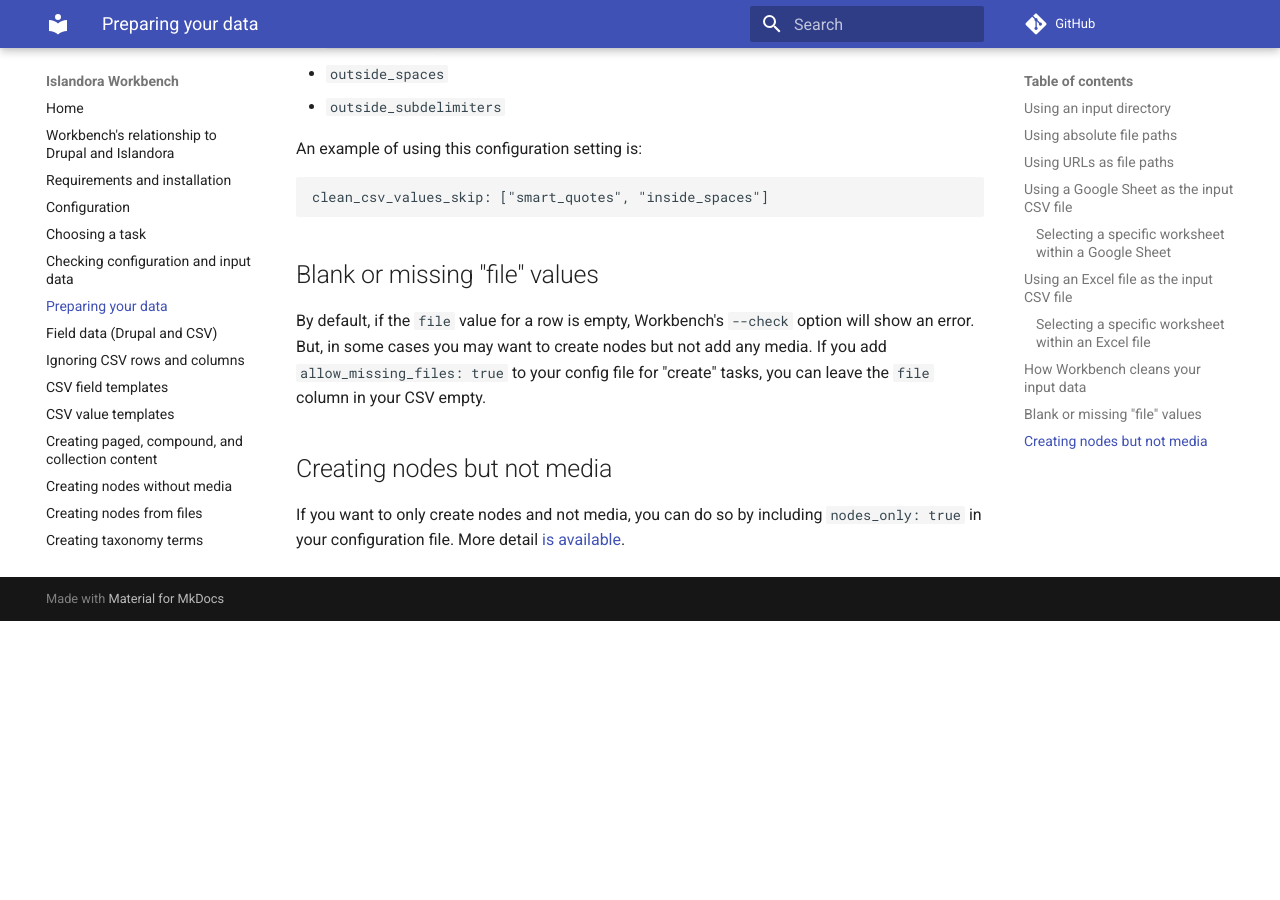
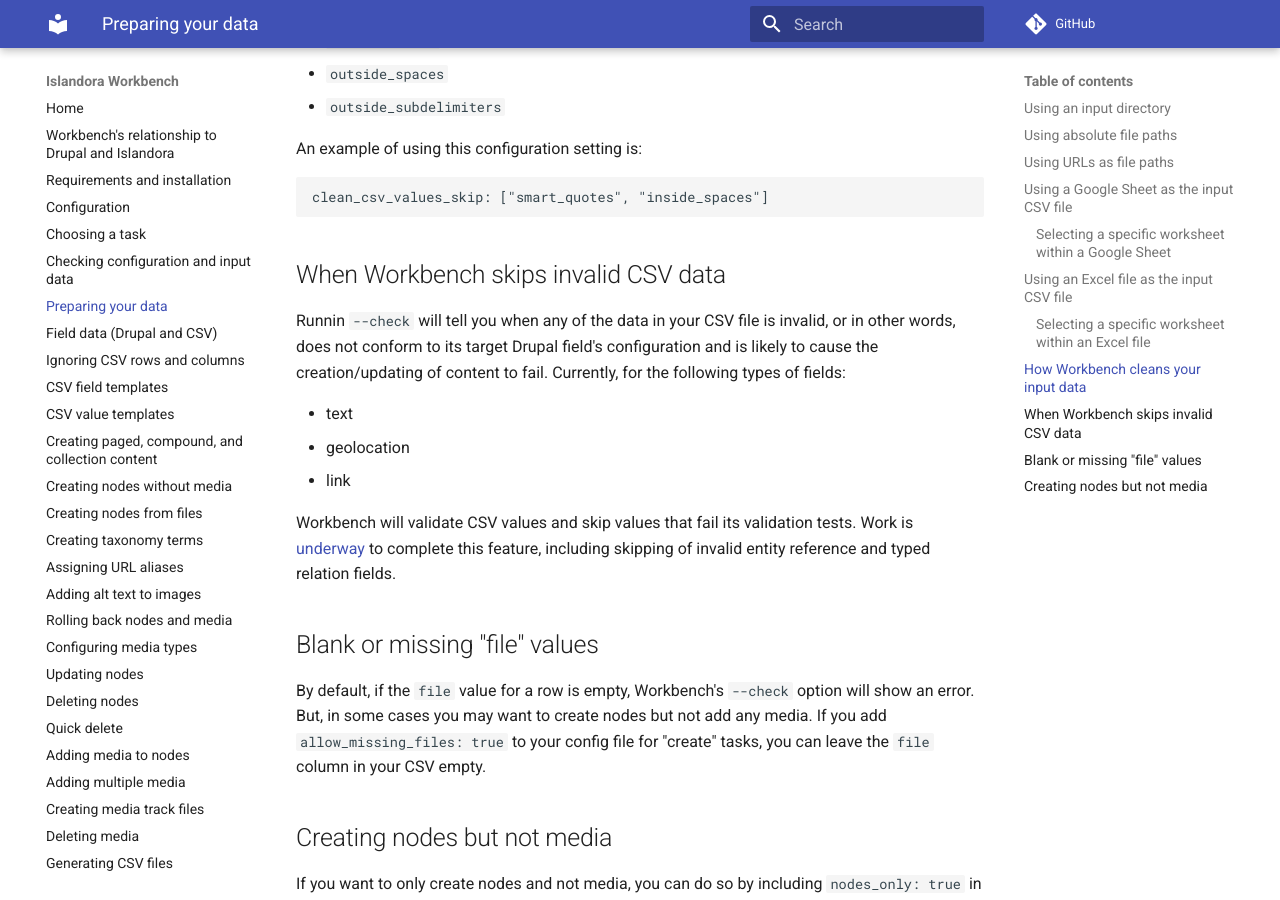
Before and after one commit to mjordan/islandora_workbench_docs, an MkDocs documentation site: the page built from docs/preparing_data.md, in a window 1280 px wide and 900 px high, scrolled down 7546 px. Built offline with MkDocs 1.6.1 and Material for MkDocs 9.7.7, drawn with Linux system fonts in a browser that asks for light colours; comment, search, counter and statistics services are not loaded; before the commit the page ends 8167 px from its top, so only the background shows below that.

Commit message:
Added 'When Workbench skips invalid CSV data' section; some cleanup to changelog.

````diff
--- a/docs/preparing_data.md
+++ b/docs/preparing_data.md
@@ -274,6 +274,16 @@
 clean_csv_values_skip: ["smart_quotes", "inside_spaces"]
 ```
 
+## When Workbench skips invalid CSV data
+
+Runnin `--check` will tell you when any of the data in your CSV file is invalid, or in other words, does not conform to its target Drupal field's configuration and is likely to cause the creation/updating of content to fail. Currently, for the following types of fields:
+
+* text
+* geolocation
+* link
+
+Workbench will validate CSV values and skip values that fail its validation tests. Work is [underway](https://github.com/mjordan/islandora_workbench/issues/424) to complete this feature, including skipping of invalid entity reference and typed relation fields.
+
 ## Blank or missing "file" values
 
 By default, if the `file` value for a row is empty, Workbench's `--check` option will show an error. But, in some cases you may want to create nodes but not add any media. If you add `allow_missing_files: true` to your config file for "create" tasks, you can leave the `file` column in your CSV empty.
````
Also changed, not shown: docs/changelog.md (+4 -3 lines).
